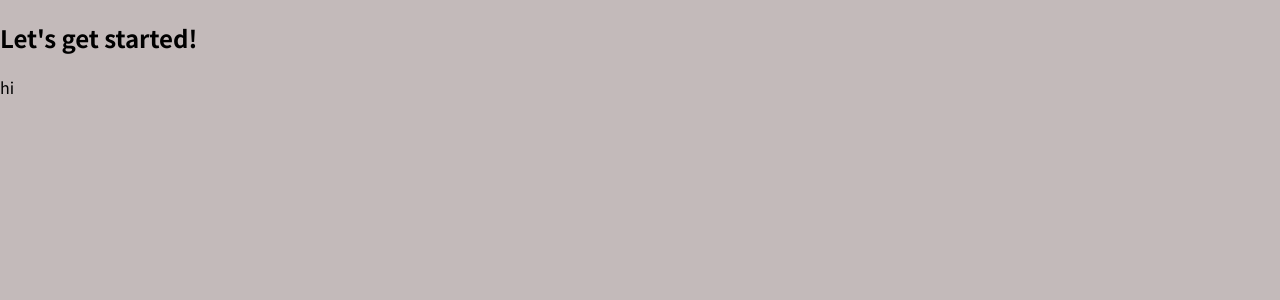
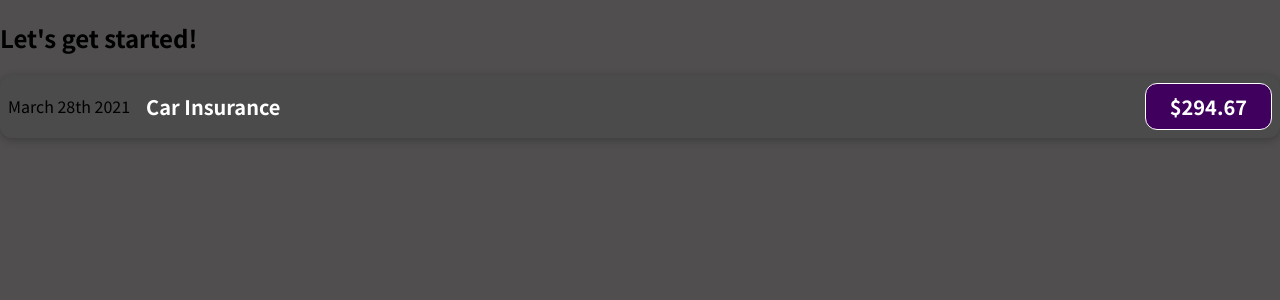
Before and after one commit to Hawkazizi/React-ForLearning, a JavaScript app: page / in a window 1280 px wide. Shown: the top 300 px of the page. Built offline with nearby package versions, Linux system fonts and the light colour scheme.

Commit message:
add simple style to the expense component

```diff
--- /dev/null
+++ b/src/components/ExpenseItem.css
@@ -0,0 +1,56 @@
+.expense-item {
+  display: flex;
+  justify-content: space-between;
+  align-items: center;
+  box-shadow: 0 2px 8px rgba(0, 0, 0, 0.25);
+  padding: 0.5rem;
+  margin: 1rem 0;
+  border-radius: 12px;
+  background-color: #4b4b4b;
+}
+
+.expense-item__description {
+  display: flex;
+  flex-direction: column;
+  gap: 1rem;
+  align-items: flex-end;
+  flex-flow: column-reverse;
+  justify-content: flex-start;
+  flex: 1;
+}
+
+.expense-item h2 {
+  color: #3a3a3a;
+  font-size: 1rem;
+  flex: 1;
+  margin: 0 1rem;
+  color: white;
+}
+
+.expense-item__price {
+  font-size: 1rem;
+  font-weight: bold;
+  color: white;
+  background-color: #40005d;
+  border: 1px solid white;
+  padding: 0.5rem;
+  border-radius: 12px;
+}
+
+@media (min-width: 580px) {
+  .expense-item__description {
+    flex-direction: row;
+    align-items: center;
+    justify-content: flex-start;
+    flex: 1;
+  }
+
+  .expense-item__description h2 {
+    font-size: 1.25rem;
+  }
+
+  .expense-item__price {
+    font-size: 1.25rem;
+    padding: 0.5rem 1.5rem;
+  }
+}
--- a/src/components/ExpenseItem.js
+++ b/src/components/ExpenseItem.js
@@ -1,7 +1,13 @@
+import "./ExpenseItem.css";
+
 function ExpenseItem() {
   return (
-    <div>
-      <p>hi</p>
+    <div className="expense-item">
+      <div>March 28th 2021</div>
+      <div className="expense-item__description">
+        <h2>Car Insurance</h2>
+        <div className="expense-item__price">$294.67</div>
+      </div>
     </div>
   );
 }
--- a/src/index.css
+++ b/src/index.css
@@ -10,5 +10,5 @@
 
 body {
   margin: 0;
-  background-color: #c3baba;
+  background-color: #504e4e;
 }
```
Also changed, not shown: 1 other file (tests, documents, lock files or other folders).
